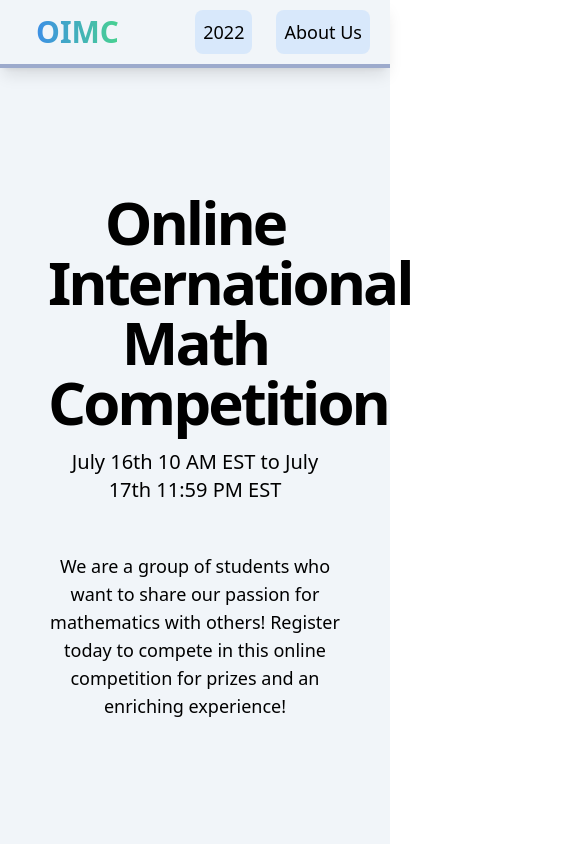
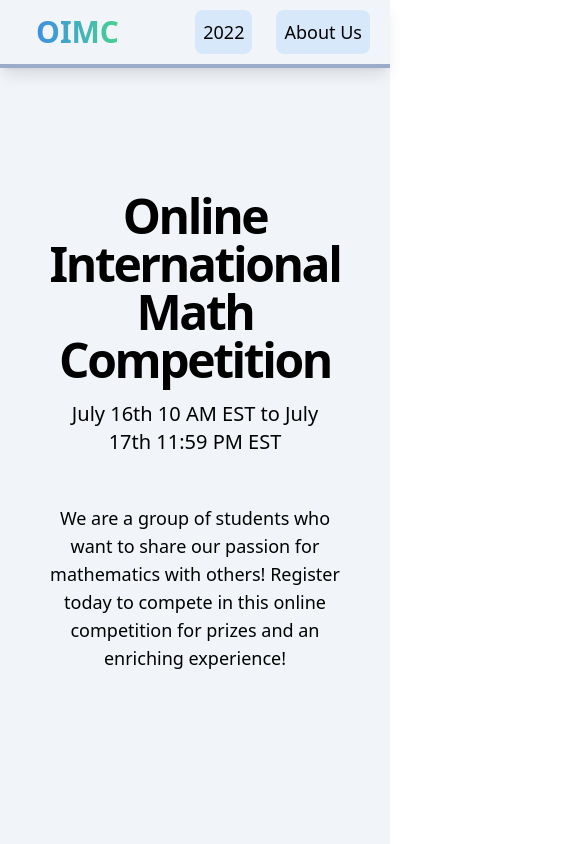
Before and after one commit to ryanchou-dev/oimc, a Next.js app: page / in a window 390 px wide. Shown: the top 844 px of the page, 585 px wide, since content can reach past the window. Built offline with nearby package versions, Linux system fonts and the light colour scheme.

Commit message:
fix mobile

```diff
--- a/pages/index.js
+++ b/pages/index.js
@@ -20,7 +20,7 @@ export default function Home() {
   }, [top]);
 
   return (
-    <div className="bg-slate-100 min-h-screen">
+    <div className="bg-slate-100 min-h-screen w-screen">
       <div
         className={`border-b-4 border-opacity-40 shadow-lg border-blue-900 fixed w-full z-30 md:bg-opacity-90 transition duration-300 ease-in-out ${
           !top && "bg-white backdrop-blur-sm"
@@ -36,8 +36,6 @@ export default function Home() {
                   </span>
                 </Link>
               </div>
-
-              {/* fillRule="nonzero" */}
               {/* /> */}
               {/* </svg> */}
             </div>
@@ -61,7 +59,7 @@ export default function Home() {
         </div>
       </div>
       <div
-        className="absolute left-1/2 transform -translate-x-1/2 bottom-0 pointer-events-none"
+        className="md:block hidden absolute left-1/2 transform -translate-x-1/2 bottom-0 pointer-events-none"
         aria-hidden="true"
       >
         <svg
@@ -90,10 +88,10 @@ export default function Home() {
         </svg>
       </div>
 
-      <div className="pt-48 max-w-6xl mx-auto px-12 sm:px-6">
+      <div className="pt-48 w-screen max-w-6xl mx-auto px-12 sm:px-6">
         <div className="min-h-screen text-center pb-12 md:pb-16">
           <h1
-            className="text-6xl md:text-7xl font-bold leading-tighter tracking-tighter mb-4"
+            className="text-5xl sm:text-6xl md:text-7xl font-bold leading-tighter tracking-tighter mb-4"
             data-aos="zoom-y-out"
           >
             <span className="font-extrabold">O</span>nline{" "}
```
